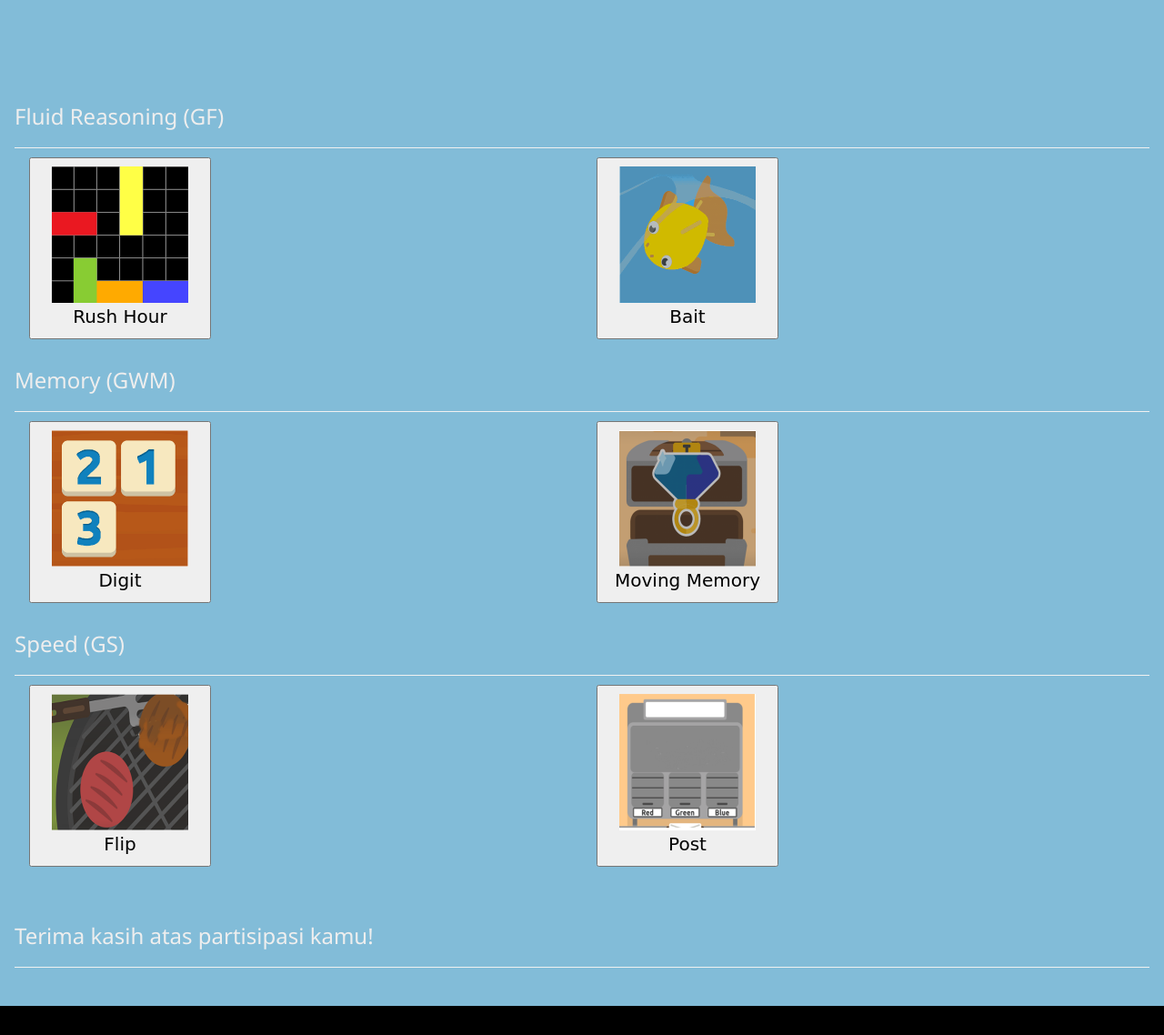
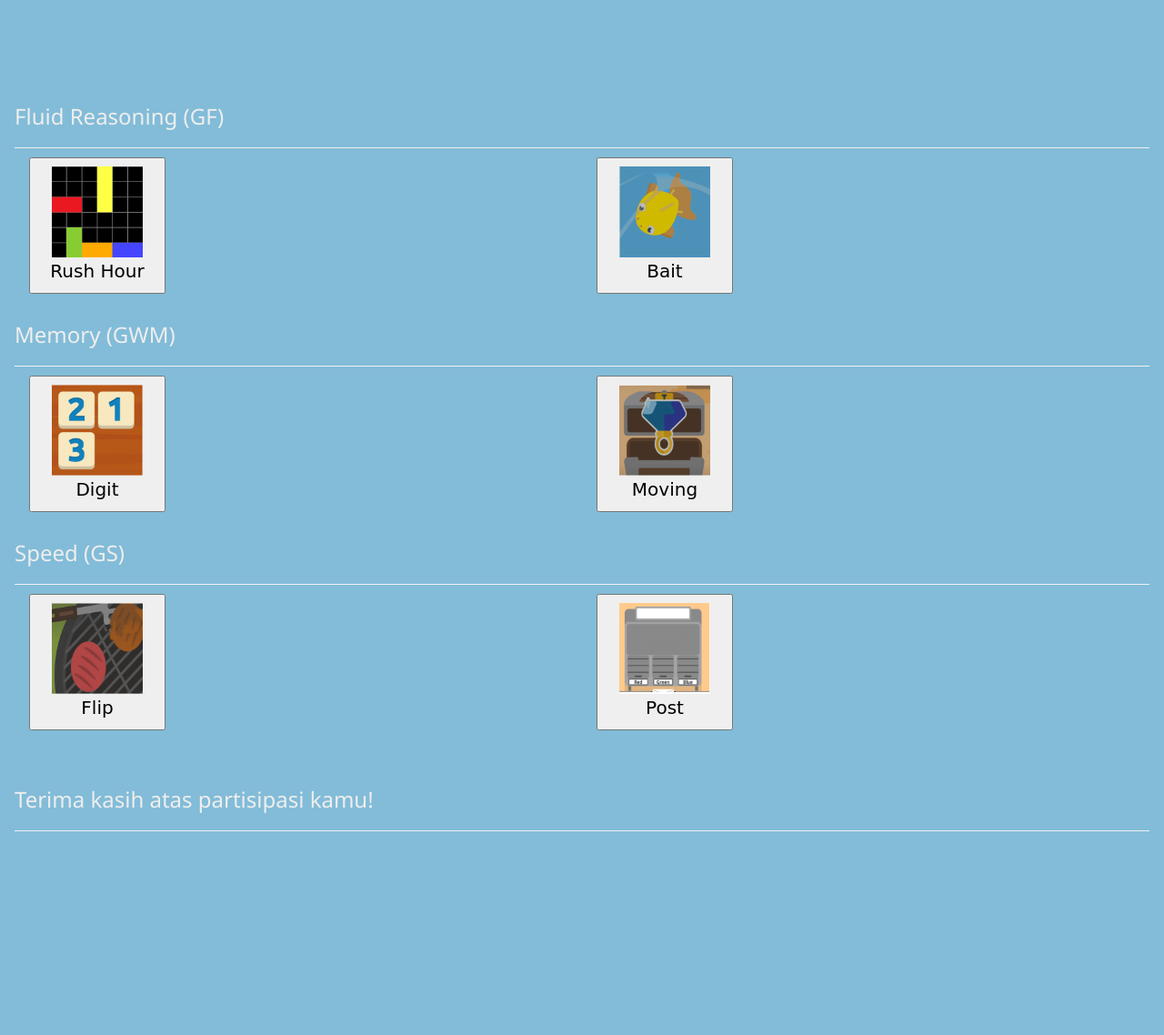
Before and after one commit to alfin06/CHCmodel-Games, a PHP site: page /menu.php in a window 1280 px wide. Shown: the part 216-1354 px from the top of the page at 91% size. After the commit the page ends 1130 px from the top, so only its background shows below. Run offline with PHP 8.4, Linux system fonts and the light colour scheme; a user stored in the database is signed in; data comes from the database, SQL or seed files in the repository; data that the repository does not hold is empty; some libraries are stand-ins or nearby versions.

Commit message:
rushhour fixed

```diff
--- a/menu.php
+++ b/menu.php
@@ -73,13 +73,13 @@
     if ($isavailable == "N")
     {
     ?>
-      <button onclick="window.location.href='game1.php';" disabled style="width:200px; height:200px;"><img src="images/rushhour.png" style="width:150px; height:150px;"> Rush Hour </button>
+      <button onclick="window.location.href='game1.php';" disabled style="width:150px; height:150px;"><img src="images/rushhour.png" style="width:100px; height:100px;"> Rush Hour </button>
     <?php
     }
     else
     {
     ?>
-      <button onclick="window.location.href='game1.php';" style="width:200px; height:200px;"><img src="images/rushhour.png" style="width:150px; height:150px;"> Rush Hour </button>
+      <button onclick="window.location.href='game1.php';" style="width:150px; height:150px;"><img src="images/rushhour.png" style="width:100px; height:100px;"> Rush Hour </button>
     <?php
     }
     ?>
@@ -102,13 +102,13 @@
     if ($isavailable == "N")
     {
     ?>
-      <button onclick="window.location.href='game2.php';" disabled style="width:200px; height:200px;"><img src="images/bait.png" style="width:150px; height:150px;"> Bait</button>
+      <button onclick="window.location.href='game2.php';" disabled style="width:150px; height:150px;"><img src="images/bait.png" style="width:100px; height:100px;"> Bait</button>
     <?php
     }
     else
     {
     ?>
-     <button onclick="window.location.href='game2.php';" style="width:200px; height:200px;"><img src="images/bait.png" style="width:150px; height:150px;"> Bait</button>
+     <button onclick="window.location.href='game2.php';" style="width:150px; height:150px;"><img src="images/bait.png" style="width:100px; height:100px;"> Bait</button>
     <?php
     }
     ?>
@@ -138,13 +138,13 @@
     if ($isavailable == "N")
     {
     ?>
-      <button onclick="window.location.href='game3.php';" disabled style="width:200px; height:200px;"><img src="images/digit.png" style="width:150px; height:150px;"> Digit</button>
+      <button onclick="window.location.href='game3.php';" disabled style="width:150px; height:150px;"><img src="images/digit.png" style="width:100px; height:100px;"> Digit</button>
     <?php
     }
     else
     {
     ?>
-      <button onclick="window.location.href='game3.php';" style="width:200px; height:200px;"><img src="images/digit.png" style="width:150px; height:150px;"> Digit </button>
+      <button onclick="window.location.href='game3.php';" style="width:150px; height:150px;"><img src="images/digit.png" style="width:100px; height:100px;"> Digit </button>
     <?php
     }
     ?>
@@ -167,13 +167,13 @@
     if ($isavailable == "N")
     {
     ?>
-      <button onclick="window.location.href='game4.php';" disabled style="width:200px; height:200px;"><img src="images/moving.png" style="width:150px; height:150px;"> Moving Memory</button>
+      <button onclick="window.location.href='game4.php';" disabled style="width:150px; height:150px;"><img src="images/moving.png" style="width:100px; height:100px;">Moving</button>
     <?php
     }
     else
     {
     ?>
-     <button onclick="window.location.href='game4.php';" style="width:200px; height:200px;"><img src="images/moving.png" style="width:150px; height:150px;"> Moving Memory</button>
+     <button onclick="window.location.href='game4.php';" style="width:150px; height:150px;"><img src="images/moving.png" style="width:100px; height:100px;">Moving</button>
     <?php
     }
     ?>
@@ -202,13 +202,13 @@
     if ($isavailable == "N")
     {
     ?>
-      <button onclick="window.location.href='game5.php';" disabled style="width:200px; height:200px;"><img src="images/flip.png" style="width:150px; height:150px;"> Flip</button>
+      <button onclick="window.location.href='game5.php';" disabled style="width:150px; height:150px;"><img src="images/flip.png" style="width:100px; height:100px;"> Flip</button>
     <?php
     }
     else
     {
     ?>
-      <button onclick="window.location.href='game5.php';" style="width:200px; height:200px;"><img src="images/flip.png" style="width:150px; height:150px;"> Flip </button>
+      <button onclick="window.location.href='game5.php';" style="width:150px; height:150px;"><img src="images/flip.png" style="width:100px; height:100px;"> Flip </button>
     <?php
     }
     ?>
@@ -231,13 +231,13 @@
     if ($isavailable == "N")
     {
     ?>
-      <button onclick="window.location.href='game6.php';" disabled style="width:200px; height:200px;"><img src="images/post.png" style="width:150px; height:150px;"> Post</button>
+      <button onclick="window.location.href='game6.php';" disabled style="width:150px; height:150px;"><img src="images/post.png" style="width:100px; height:100px;"> Post</button>
     <?php
     }
     else
     {
     ?>
-     <button onclick="window.location.href='game6.php';" style="width:200px; height:200px;"><img src="images/post.png" style="width:150px; height:150px;"> Post</button>
+     <button onclick="window.location.href='game6.php';" style="width:150px; height:150px;"><img src="images/post.png" style="width:100px; height:100px;"> Post</button>
     <?php
     }
     ?>
@@ -258,7 +258,7 @@
 
 
 <!-- Footer -->
-<footer class="w3-center w3-black w3-padding-16">
+<footer class="w3-center w3-black">
 </footer>
 
 </body>
```
Also changed, not shown: css/rush_hour.css (+7 -2 lines), index.php (+7 -4 lines), js/rushhourbundle.js (+3 -4 lines), rushhour.php (+3 -4 lines), images/logo3.jpg (added), images/logo4.jpg (added), images/spass.png (deleted), images/title.png (deleted).
